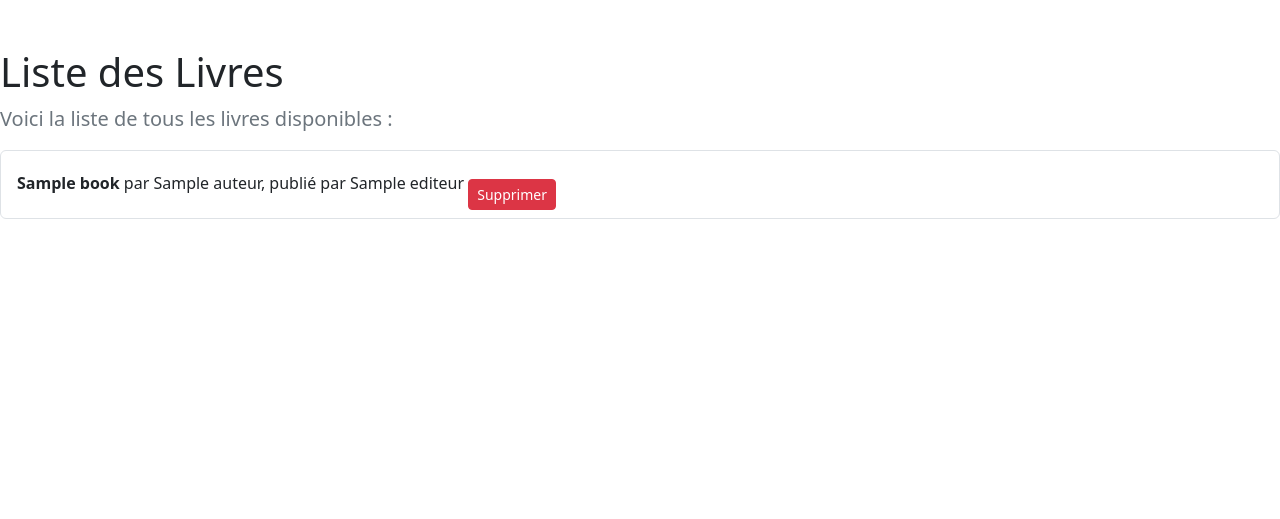
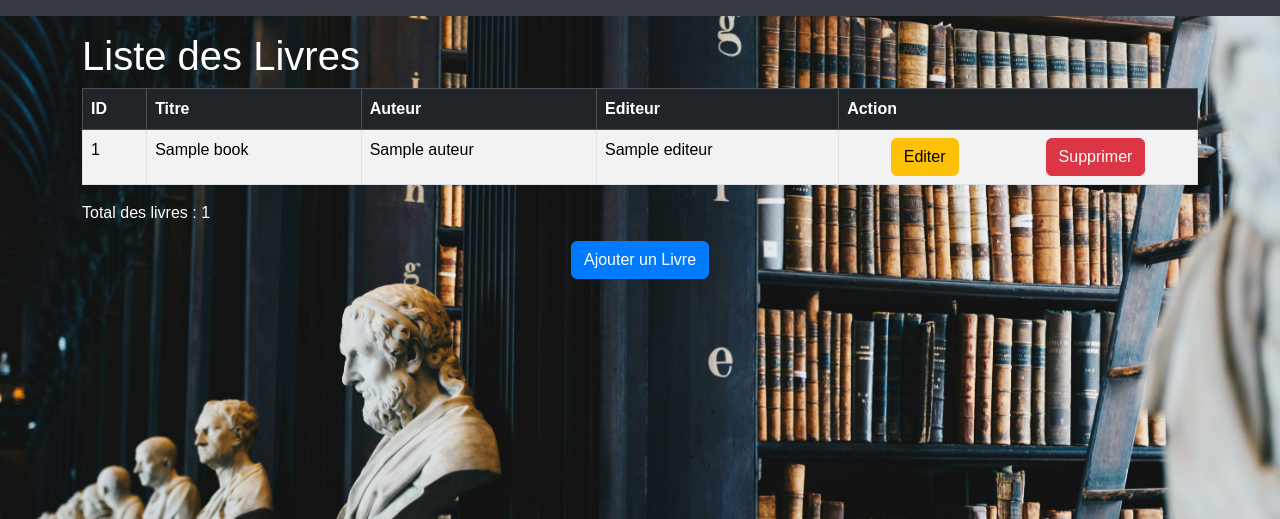
Before and after one commit to pierrelouishance/webtech, a FastAPI app: template templates/liste_books.html in a window 1280 px wide. Shown: the top 519 px of the page. Run offline with FastAPI, Linux system fonts and the light colour scheme; the template is opened without the code that fills it: most values are stand-ins (such as "Sample title", 1, 10 or a date in 2020); parts of the project's set-up code (start-up, migrations or seed data) failed here and were passed over.

Commit message:
css is alright

```diff
--- a/app/app.py
+++ b/app/app.py
@@ -1,15 +1,17 @@
+from fastapi import FastAPI
 from fastapi.staticfiles import StaticFiles
 from app.routes.books import router as books_router
-from fastapi import FastAPI, Request
-from fastapi.responses import HTMLResponse
+
+from fastapi import APIRouter, HTTPException, status, Request, Form
+from fastapi.responses import RedirectResponse
 from fastapi.templating import Jinja2Templates
 from pydantic import ValidationError
 templates = Jinja2Templates(directory="templates")
 
 
-app = FastAPI(title="Library")
-app.mount("/static", StaticFiles(directory="static"))
+app = FastAPI(title="Books")
 app.include_router(books_router)
+app.mount("/static", StaticFiles(directory="static"), name="static")
 
 @app.on_event('startup')
 def on_startup():
@@ -20,6 +22,6 @@ def on_shutdown():
     print("Bye bye!")
 
 
-@app.get("/", response_class=HTMLResponse)
-async def get_accueil(request: Request):
-    return templates.TemplateResponse("accueil.html", {"request": request, "title": "Accueil"})
+@app.get('/',)
+def get_accueil(request: Request):
+    return templates.TemplateResponse("accueil.html", {"request": request})
--- a/static/style.css
+++ /dev/null
@@ -1,19 +0,0 @@
-body {
-    background-color: #f8f9fa;
-}
-.container {
-    max-width: 800px;
-    margin: 0 auto;
-    padding: 50px 20px;
-    text-align: center;
-}
-h1 {
-    color: #343a40;
-}
-.lead {
-    color: #6c757d;
-}
-.btn {
-    margin-top: 20px;
-    margin-right: 10px;
-}
--- a/templates/accueil.html
+++ b/templates/accueil.html
@@ -4,19 +4,46 @@
     <meta charset="UTF-8">
     <meta name="viewport" content="width=device-width, initial-scale=1.0">
     <title>Bienvenue dans notre bibliothèque en ligne</title>
-    <link rel="stylesheet" href="/static/style.css">
     <link rel="stylesheet" href="https://cdn.jsdelivr.net/npm/bootstrap@5.3.3/dist/css/bootstrap.min.css">
+    <link rel="stylesheet" href="/static/css/styles.css">
 </head>
 <body>
-    {% block content %}
-    <div class="container">
-        <h1 class="mt-5">Bienvenue dans notre bibliothèque en ligne</h1>
-        <p class="lead">Trouvez vos livres préférés et explorez notre collection diversifiée.</p>
-        <a class="btn btn-primary" href="/books/liste">Liste des Livres</a>
-        <a class="btn btn-success" href="/books/liste">Ajouter un Nouveau Livre</a>
-        <a class="btn btn-warning" href="/books/update">Modifier un Livre</a>
+    <nav class="navbar navbar-expand-lg navbar-dark bg-primary">
+        <div class="container">
+            <a class="navbar-brand" href="#">Bibliothèque en ligne</a>
+            <button class="navbar-toggler" type="button" data-bs-toggle="collapse" data-bs-target="#navbarNav" aria-controls="navbarNav" aria-expanded="false" aria-label="Toggle navigation">
+                <span class="navbar-toggler-icon"></span>
+            </button>
+            <div class="collapse navbar-collapse" id="navbarNav">
+                <ul class="navbar-nav">
+                    <li class="nav-item">
+                        <a class="nav-link" href="/books/liste">Liste des Livres</a>
+                    </li>
+                    <li class="nav-item">
+                        <a class="nav-link" href="/books/add">Ajouter des Livres</a>
+                    </li>
+                    <li class="nav-item">
+                        <a class="nav-link" href="/books/liste">Modifier des Livres</a>
+                    </li>
+                </ul>
+            </div>
+        </div>
+    </nav>
+
+    <div class="container mt-5">
+        <div class="row">
+            <div class="col-md-8">
+                <h1>Bienvenue dans notre bibliothèque en ligne</h1>
+                <p class="lead">Explorez notre vaste collection de livres et trouvez votre prochaine lecture passionnante.</p>
+                <p>Que vous soyez un amateur de fiction, un passionné de non-fiction ou un étudiant en quête de ressources éducatives, notre bibliothèque en ligne est là pour répondre à vos besoins. Parcourez notre sélection de livres, ajoutez-les à votre liste de lecture et partagez vos découvertes avec d'autres passionnés de lecture.</p>
+                <p>Vous pouvez également contribuer à notre communauté en ajoutant de nouveaux livres à notre collection. Notre processus d'ajout de livre est simple et rapide, alors n'hésitez pas à partager vos recommandations avec nous.</p>
+                <a href="/books/liste" class="btn btn-primary btn-lg">Commencer l'exploration</a>
+            </div>
+            <div class="col-md-4">
+                <!-- Ajoutez ici d'autres éléments, comme des suggestions de livres populaires, des promotions, etc. -->
+            </div>
+        </div>
     </div>
-    {% endblock %}
 
     <script src="https://cdn.jsdelivr.net/npm/bootstrap@5.3.3/dist/js/bootstrap.bundle.min.js"></script>
 </body>
--- a/templates/liste_books.html
+++ b/templates/liste_books.html
@@ -1,15 +1,57 @@
-{% extends "accueil.html" %}
-{% block content %}
-    <h1 class="mt-5"> Liste des Livres </h1>
-    <p class="lead"> Voici la liste de tous les livres disponibles : </p>
-    <ul class="list-group">
-        {% for book in books %}
-            <li class="list-group-item">
-                <strong>{{ book.name }}</strong> par {{ book.auteur }}, publié par {{ book.editeur }}
-                <form action="/books/delete/{{ book.id }}" method="post" style="display: inline;">
-                    <button type="submit" class="btn btn-danger btn-sm ml-2"> Supprimer </button>
-                </form>
-            </li>
-        {% endfor %}
-    </ul>
-{% endblock %}
+<!DOCTYPE html>
+<html lang="fr">
+<head>
+    <meta charset="UTF-8">
+    <meta name="viewport" content="width=device-width, initial-scale=1.0">
+    <title>Liste des Livres</title>
+    <link rel="stylesheet" href="https://cdn.jsdelivr.net/npm/bootstrap@5.3.3/dist/css/bootstrap.min.css">
+    <link rel="stylesheet" href="/static/css/styles.css">
+</head>
+<body>
+    <nav class="navbar navbar-expand-lg navbar-dark bg-primary">
+        <!-- Barre de navigation identique à celle de la page d'accueil -->
+    </nav>
+
+    <div class="container mt-3">
+    <h1>Liste des Livres</h1>
+    <div class="table-responsive">
+        <table class="table table-striped table-bordered">
+            <thead class="table-dark">
+                <tr>
+                    <th scope="col">ID</th>
+                    <th scope="col">Titre</th>
+                    <th scope="col">Auteur</th>
+                    <th scope="col">Editeur</th>
+                    <th scope="col">Action</th>
+                </tr>
+            </thead>
+            <tbody>
+                {% for book in books %}
+                <tr>
+                    <td>{{ book.id }}</td>
+                    <td>{{ book.name }}</td>
+                    <td>{{ book.auteur }}</td>
+                    <td>{{ book.editeur }}</td>
+                    <td>
+                        <div class="d-flex justify-content-around">
+                            <a href="/books/book/edit/{{ book.id }}" class="btn btn-warning">Editer</a>
+                            <form action="/books/delete/{{ book.id }}" method="get" class="delete-form">
+                                <button type="submit" class="btn btn-danger">Supprimer</button>
+                            </form>
+                        </div>
+                    </td>
+                </tr>
+                {% endfor %}
+            </tbody>
+        </table>
+    </div>
+    <p class="text">Total des livres : {{ books|length }}</p>
+    <div class="text-center">
+        <a href="/books/add" class="btn btn-primary">Ajouter un Livre</a>
+    </div>
+</div>
+
+
+    <script src="https://cdn.jsdelivr.net/npm/bootstrap@5.3.3/dist/js/bootstrap.bundle.min.js"></script>
+</body>
+</html>
```
Also changed, not shown: app/routes/books.py (+98 -53 lines), app/services/services.py (+26 -21 lines), templates/update_books.html (deleted, +0 -34 lines), static/book.jpg (deleted), static/images/library.jpg (added), static/images/library3.jpg (added), 1 other file.
